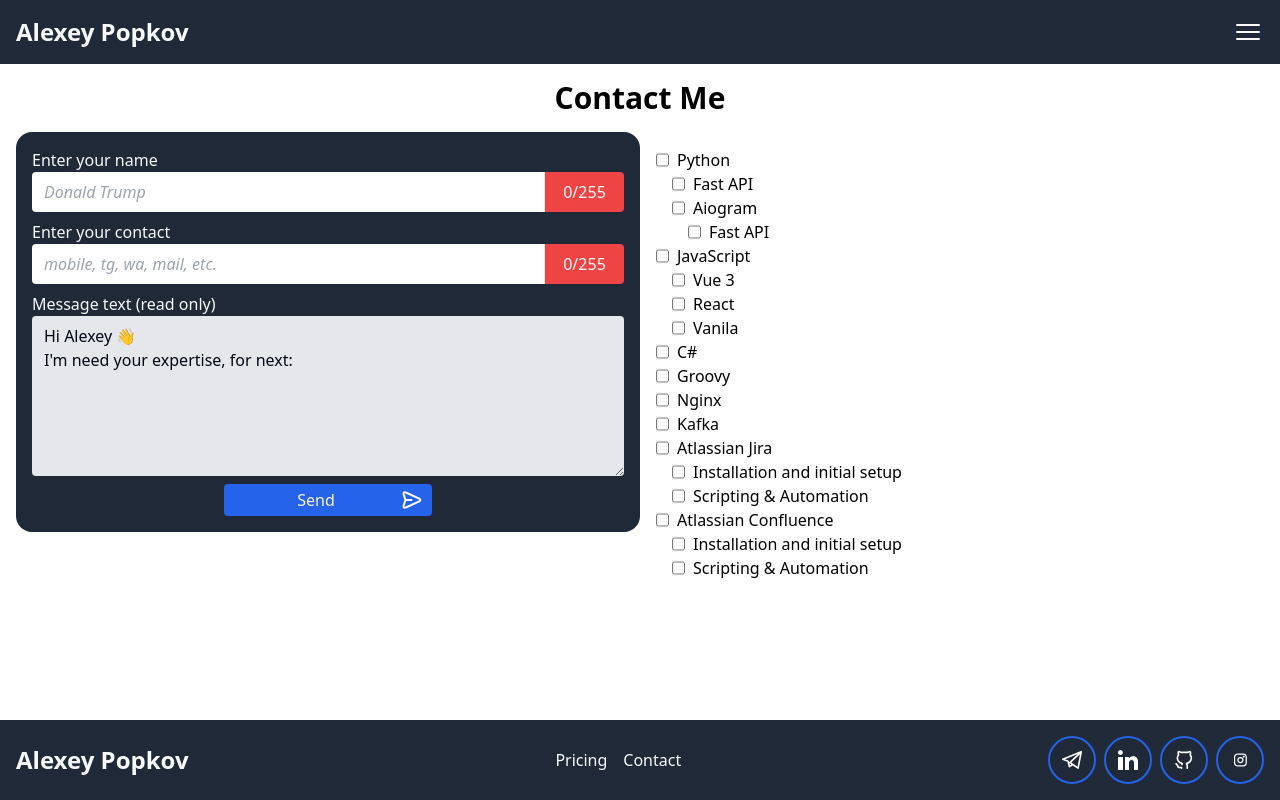
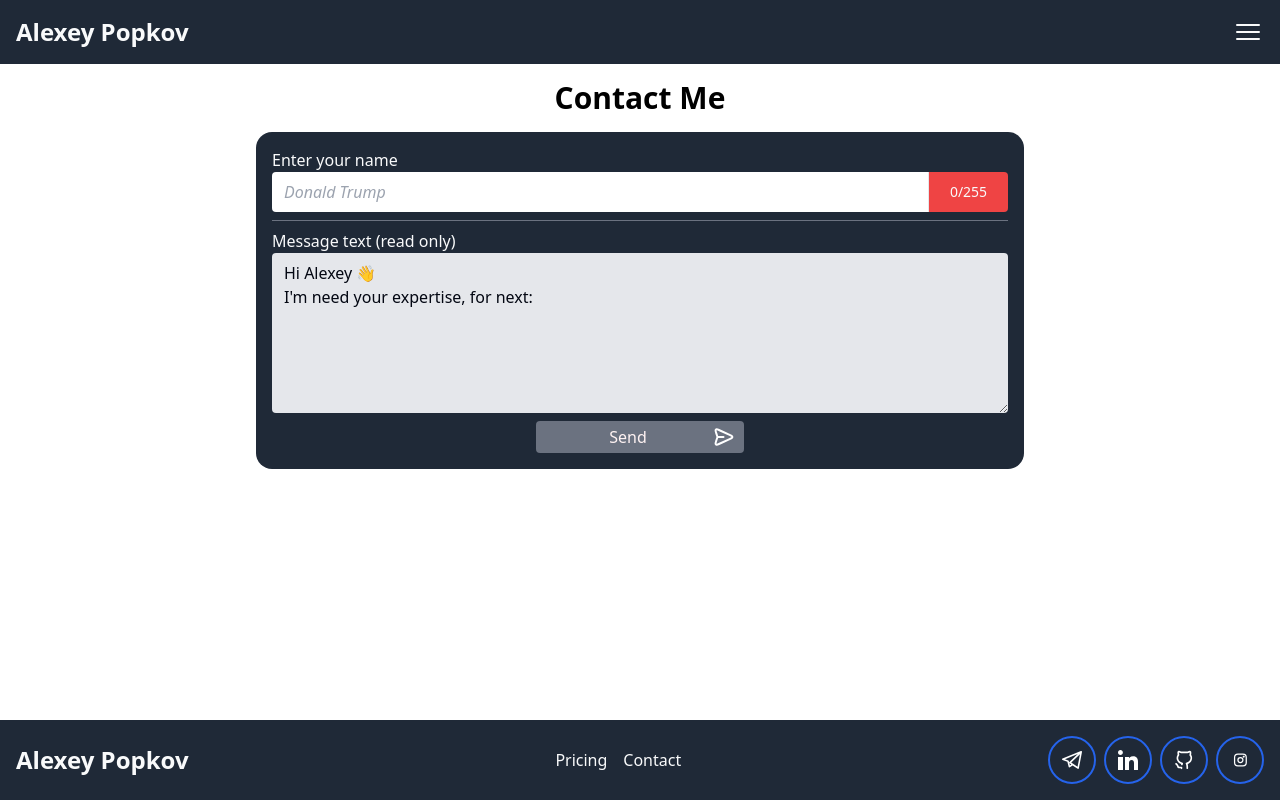
Before and after one commit to aa-popkov/site, a Vue app: page /contact in a window 1280 px wide. Built offline with nearby package versions, Linux system fonts and the light colour scheme; the HTML template or start-up script is replaced by a standard one.

Commit message:
Fix message form

```diff
--- a/src/components/PageContact/MessageForm.vue
+++ b/src/components/PageContact/MessageForm.vue
@@ -1,5 +1,5 @@
 <script setup lang="ts">
-import { inject, ref, watch } from 'vue'
+import { computed, inject, ref, watch } from 'vue'
 import { v4 as uuidv4 } from 'uuid'
 import { isAxiosError } from 'axios'
 import SendIcon from '@/components/Icons/SendIcon.vue'
@@ -8,20 +8,30 @@ import { config } from '@/utils/config'
 import LoaderIcon from '@/components/Icons/LoaderIcon.vue'
 import ExpandSection from '@/components/Shared/ExpandSection.vue'
 import type { TTreeChecked } from '@/models/treeChecked'
+import MessageMasteredList from '@/components/PageContact/MessageMasteredList.vue'
+import { generateCheckedTreeString, isCheckedRecursive } from '@/utils/checkBoxTree'
 
 const baseMsgContent = 'Hi Alexey 👋\n' + "I'm need your expertise, for next:\n"
 
-const secureText = ref(baseMsgContent)
 const msgTitle = ref('')
 const msgTitleLength = ref(0)
+const validTitleLength = computed(() => msgTitleLength.value > 2 && msgTitleLength.value < 256)
+
 const msgContact = ref('')
 const msgContactLength = ref(0)
+const validContactLength = computed(
+  () => msgContactLength.value > 2 && msgContactLength.value < 256
+)
+
+const secureText = ref(baseMsgContent)
 const msgContent = ref(secureText.value)
+
 const isLoading = ref(false)
 const error = ref('')
 const success = ref('')
 
 const checkedList = inject('checkedList') as TTreeChecked[]
+const checkCheckedList = computed(() => checkedList.some((v) => isCheckedRecursive(v)))
 
 const getToken = (): string => {
   let token = localStorage.getItem(config.LOCALSTORAGE_KEYS.clientId)
@@ -68,35 +78,6 @@ const onSubmit = async (e: Event) => {
   }
 }
 
-const isCheckedRecursive = (node: TTreeChecked): boolean => {
-  if (node.checked) return true
-  if (node.children) {
-    for (const child of node.children) {
-      if (isCheckedRecursive(child)) return true
-    }
-  }
-  return false
-}
-
-const generateCheckedTreeString = (tree: TTreeChecked[], depth: number = 0): string => {
-  let result = ''
-
-  for (const node of tree) {
-    if (
-      node.checked ||
-      (node.children && node.children.some((child) => isCheckedRecursive(child)))
-    ) {
-      const spaceSymbol = depth > 0 ? ' ⎿ ' : '• '
-      result += '  '.repeat(depth) + spaceSymbol + node.title + '\n'
-      if (node.children) {
-        result += generateCheckedTreeString(node.children, depth + 1)
-      }
-    }
-  }
-
-  return result
-}
-
 watch(checkedList, (value) => {
   secureText.value = baseMsgContent
   secureText.value += generateCheckedTreeString(value)
@@ -113,8 +94,11 @@ watch(msgContact, (value) => {
 </script>
 
 <template>
-  <div>
-    <form method="post" class="bg-gray-800 rounded-2xl flex flex-col p-4 gap-2" @submit="onSubmit">
+  <form
+    method="post"
+    class="bg-gray-800 rounded-2xl w-full max-w-3xl flex flex-col p-4 gap-2"
+    @submit="onSubmit"
+  >
     <Transition name="from-top">
       <ExpandSection v-if="error" class="bg-red-500 rounded text-gray-50" closable>
         <template #title>
@@ -135,7 +119,7 @@ watch(msgContact, (value) => {
         </template>
       </ExpandSection>
     </Transition>
-      <label for="name" class="text-gray-50 flex-col flex items-start">
+    <label for="name" class="text-gray-50 flex-col flex items-start border-b pb-2 border-gray-500">
       <span>Enter your name</span>
       <span class="flex w-full">
         <input
@@ -151,8 +135,8 @@ watch(msgContact, (value) => {
           class="placeholder:italic py-2 px-3 rounded-l w-full text-gray-950"
         />
         <input
-            class="w-fit max-w-20 min-w-10 cursor-default rounded-r border-l px-1 text-center transition duration-700"
-            :class="msgTitleLength > 255 || msgTitleLength < 3 ? 'bg-red-500' : 'bg-green-600'"
+          class="w-fit text-sm max-w-20 min-w-10 cursor-default rounded-r border-l px-1 text-center transition duration-700"
+          :class="validTitleLength ? 'bg-green-600' : 'bg-red-500'"
           disabled
           :value="`${msgTitleLength}/255`"
           type="text"
@@ -161,7 +145,12 @@ watch(msgContact, (value) => {
         />
       </span>
     </label>
-      <label for="name" class="text-gray-50 flex-col flex items-start">
+    <Transition name="from-top">
+      <label
+        v-if="msgTitleLength < 256 && msgTitleLength > 2"
+        for="name"
+        class="text-gray-50 flex-col flex items-start border-b pb-2 border-gray-500"
+      >
         <span>Enter your contact</span>
         <span class="flex w-full">
           <input
@@ -177,8 +166,8 @@ watch(msgContact, (value) => {
             class="placeholder:italic py-2 px-3 rounded-l w-full text-gray-950"
           />
           <input
-            class="w-fit max-w-20 min-w-10 cursor-default rounded-r border-l px-1 text-center transition duration-700"
-            :class="msgContactLength > 255 || msgContactLength < 5 ? 'bg-red-500' : 'bg-green-600'"
+            class="w-fit text-sm max-w-20 min-w-10 cursor-default rounded-r border-l px-1 text-center transition duration-700"
+            :class="validContactLength ? 'bg-green-600' : 'bg-red-500'"
             disabled
             :value="`${msgContactLength}/255`"
             type="text"
@@ -187,6 +176,15 @@ watch(msgContact, (value) => {
           />
         </span>
       </label>
+    </Transition>
+
+    <Transition name="from-top">
+      <div v-if="validContactLength && validTitleLength" class="border-b pb-2 border-gray-500">
+        <h3 class="text-gray-50">Choose one or more</h3>
+        <MessageMasteredList class="text-gray-50" />
+      </div>
+    </Transition>
+
     <label for="msg-body" class="text-gray-50 flex-col flex items-start">
       <span>Message text (read only)</span>
       <textarea
@@ -200,7 +198,7 @@ watch(msgContact, (value) => {
       ></textarea>
     </label>
     <button
-        :disabled="isLoading"
+      :disabled="isLoading || !checkCheckedList"
       class="flex items-center px-2 py-1 disabled:bg-gray-500 disabled:cursor-not-allowed transition duration-500 bg-blue-600 text-red-50 rounded w-52 h-8 mx-auto relative"
     >
       <span class="flex-grow">Send</span>
@@ -210,7 +208,6 @@ watch(msgContact, (value) => {
       </span>
     </button>
   </form>
-  </div>
 </template>
 
 <style scoped></style>
--- a/src/components/PageContact/MessageMasteredList.vue
+++ b/src/components/PageContact/MessageMasteredList.vue
@@ -43,7 +43,7 @@ provide('toggle', toggleChecked)
 </script>
 
 <template>
-  <div class="p-4">
+  <div class="p-2">
     <CheckboxTreeList :data="data" :level="0" />
   </div>
 </template>
--- a/src/components/Shared/CheckboxTreeList.vue
+++ b/src/components/Shared/CheckboxTreeList.vue
@@ -14,14 +14,31 @@ const toggle = inject('toggle') as (e: TTreeChecked) => {}
 
 <template>
   <div>
-    <div v-for="c in data" :key="c.title" class="rounded hover:bg-blue-100 transition">
+    <div v-for="c in data" :key="c.title" class="rounded hover:bg-blue-900 transition">
       <div
         :style="{ paddingLeft: level ? `${level}rem` : '' }"
         @click="() => toggle(c)"
-        :class="!c.children?.length ? 'hover:bg-blue-200 transition' : ''"
+        :class="!c.children?.length ? 'hover:bg-blue-800 transition rounded' : ''"
       >
-        <label for="checkbox" class="flex gap-x-2 cursor-pointer">
-          <input type="checkbox" name="checkbox" class="cursor-pointer" :checked="c.checked" />
+        <label for="checkbox" class="flex gap-x-2 cursor-pointer items-center">
+          <input
+            type="checkbox"
+            name="checkbox"
+            class="cursor-pointer appearance-none w-4 h-4 rounded-sm bg-white ml-1 shrink-0 checked:bg-blue-800 checked:border-0 relative peer focus:outline-none focus:ring-offset-0 focus:ring-2 focus:ring-blue-100 disabled:border-steel-400 disabled:bg-steel-400"
+            :checked="c.checked"
+          />
+          <svg
+            class="absolute w-4 h-4 ml-1 hidden peer-checked:block pointer-events-none"
+            xmlns="http://www.w3.org/2000/svg"
+            viewBox="0 0 24 24"
+            fill="none"
+            stroke="currentColor"
+            stroke-width="4"
+            stroke-linecap="round"
+            stroke-linejoin="round"
+          >
+            <polyline points="20 6 9 17 4 12"></polyline>
+          </svg>
           <span>
             {{ c.title }}
           </span>
--- a/src/data/mastered.ts
+++ b/src/data/mastered.ts
@@ -25,13 +25,7 @@ export const masteredData: IMasteredIcon[] = [
       },
       {
         title: 'Aiogram',
-        icon: AiogramIcon,
-        children: [
-          {
-            title: 'Fast API',
-            icon: FastApiIcon
-          }
-        ]
+        icon: AiogramIcon
       }
     ]
   },
--- a/src/pages/ContactPage.vue
+++ b/src/pages/ContactPage.vue
@@ -1,6 +1,5 @@
 <script setup lang="ts">
 import MessageForm from '@/components/PageContact/MessageForm.vue'
-import MessageMasteredList from '@/components/PageContact/MessageMasteredList.vue'
 import { provide, ref } from 'vue'
 import { masteredData } from '@/data/mastered'
 
@@ -12,9 +11,8 @@ provide('checkedList', checkedList.value)
 <template>
   <div class="w-full p-4">
     <h2 class="text-3xl font-bold text-center pb-4">Contact Me</h2>
-    <div class="grid grid-cols-1 sm:grid-cols-2">
+    <div class="flex justify-center w-full">
       <MessageForm />
-      <MessageMasteredList />
     </div>
   </div>
 </template>
--- /dev/null
+++ b/src/utils/checkBoxTree.ts
@@ -0,0 +1,29 @@
+import type { TTreeChecked } from '@/models/treeChecked'
+
+export const isCheckedRecursive = (node: TTreeChecked): boolean => {
+  if (node.checked) return true
+  if (node.children) {
+    for (const child of node.children) {
+      if (isCheckedRecursive(child)) return true
+    }
+  }
+  return false
+}
+export const generateCheckedTreeString = (tree: TTreeChecked[], depth: number = 0): string => {
+  let result = ''
+
+  for (const node of tree) {
+    if (
+      node.checked ||
+      (node.children && node.children.some((child) => isCheckedRecursive(child)))
+    ) {
+      const spaceSymbol = depth > 0 ? ' ⎿ ' : '• '
+      result += '  '.repeat(depth) + spaceSymbol + node.title + '\n'
+      if (node.children) {
+        result += generateCheckedTreeString(node.children, depth + 1)
+      }
+    }
+  }
+
+  return result
+}
```
Lines whose indentation alone changed are shown as unchanged.
